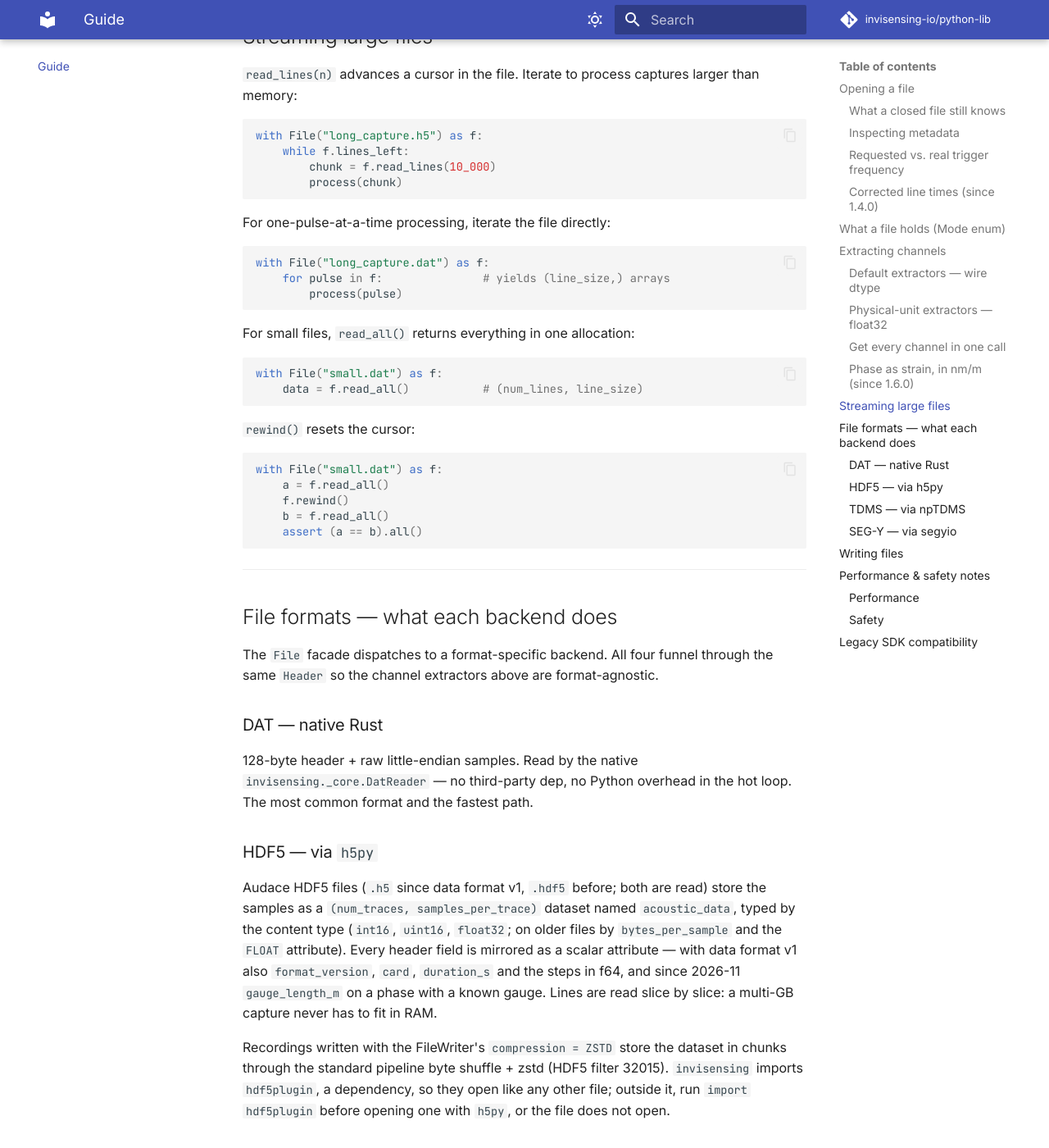
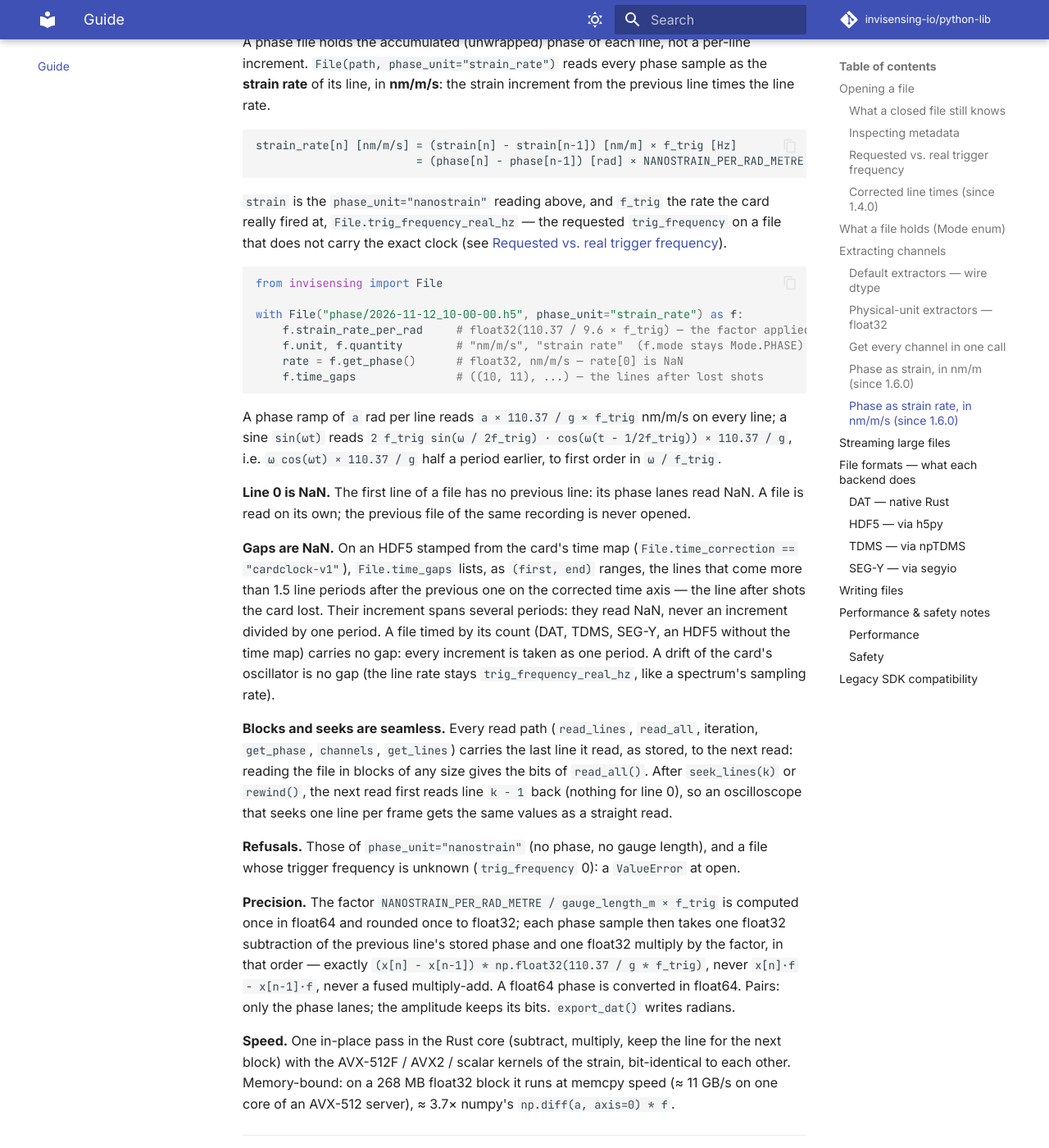
Before and after one commit to invisensing-io/python-lib, an MkDocs documentation site: the page built from docs/guide.md, in a window 1280 px wide and 1400 px high, scrolled down 9617 px. Shown: the whole window at 82% size. Built offline with MkDocs 1.6.1 and Material for MkDocs 9.7.7, drawn with Linux system fonts in a browser that asks for light colours; comment, search, counter and statistics services are not loaded; some of the changed text lies outside the part shown.

Commit message:
invisensing 1.6.0: the strain rate in the changelog, README and guide
The 1.6.0 entry (still unreleased) adds phase_unit="strain_rate": the
definition, the NaN of line 0 and after a time-axis gap, the seamless
blocks and seeks, the refusals, File.strain_rate_per_rad and
File.time_gaps, the native kernels. README and the guide state the
definition plainly, with a ramp and a sine as worked values, the arithmetic
order and the measured throughput (memory-bound: memcpy speed, about 3.7x
numpy's np.diff(a, axis=0) * f on a 268 MB block); the API page lists the
core functions.

````diff
--- a/docs/guide.md
+++ b/docs/guide.md
@@ -411,6 +411,79 @@ memory-bound: about the speed of numpy's in-place `np.multiply(a, f,
 out=a)`, four times faster than `a / g * K`, which allocates two
 temporaries.
 
+### Phase as strain rate, in nm/m/s (since 1.6.0)
+
+A phase file holds the accumulated (unwrapped) phase of each line, not a
+per-line increment. `File(path, phase_unit="strain_rate")` reads every
+phase sample as the **strain rate** of its line, in **nm/m/s**: the strain
+increment from the previous line times the line rate.
+
+```text
+strain_rate[n] [nm/m/s] = (strain[n] − strain[n−1]) [nm/m] × f_trig [Hz]
+                        = (phase[n] − phase[n−1]) [rad] × NANOSTRAIN_PER_RAD_METRE / gauge_length_m × f_trig
+```
+
+`strain` is the `phase_unit="nanostrain"` reading above, and `f_trig` the
+rate the card really fired at, `File.trig_frequency_real_hz` — the
+requested `trig_frequency` on a file that does not carry the exact clock
+(see [Requested vs. real trigger frequency](#requested-vs-real-trigger-frequency)).
+
+```python
+from invisensing import File
+
+with File("phase/2026-11-12_10-00-00.h5", phase_unit="strain_rate") as f:
+    f.strain_rate_per_rad     # float32(110.37 / 9.6 × f_trig) — the factor applied
+    f.unit, f.quantity        # "nm/m/s", "strain rate"  (f.mode stays Mode.PHASE)
+    rate = f.get_phase()      # float32, nm/m/s — rate[0] is NaN
+    f.time_gaps               # ((10, 11), ...) — the lines after lost shots
+```
+
+A phase ramp of `a` rad per line reads `a × 110.37 / g × f_trig` nm/m/s
+on every line; a sine `sin(ωt)` reads `2 f_trig sin(ω / 2f_trig) ·
+cos(ω(t − 1/2f_trig)) × 110.37 / g`, i.e. `ω cos(ωt) × 110.37 / g` half a
+period earlier, to first order in `ω / f_trig`.
+
+**Line 0 is NaN.** The first line of a file has no previous line: its
+phase lanes read NaN. A file is read on its own; the previous file of the
+same recording is never opened.
+
+**Gaps are NaN.** On an HDF5 stamped from the card's time map
+(`File.time_correction == "cardclock-v1"`), `File.time_gaps` lists, as
+`(first, end)` ranges, the lines that come more than 1.5 line periods
+after the previous one on the corrected time axis — the line after shots
+the card lost. Their increment spans several periods: they read NaN, never
+an increment divided by one period. A file timed by its count (DAT, TDMS,
+SEG-Y, an HDF5 without the time map) carries no gap: every increment is
+taken as one period. A drift of the card's oscillator is no gap (the line
+rate stays `trig_frequency_real_hz`, like a spectrum's sampling rate).
+
+**Blocks and seeks are seamless.** Every read path (`read_lines`,
+`read_all`, iteration, `get_phase`, `channels`, `get_lines`) carries the
+last line it read, as stored, to the next read: reading the file in blocks
+of any size gives the bits of `read_all()`. After `seek_lines(k)` or
+`rewind()`, the next read first reads line `k − 1` back (nothing for
+line 0), so an oscilloscope that seeks one line per frame gets the same
+values as a straight read.
+
+**Refusals.** Those of `phase_unit="nanostrain"` (no phase, no gauge
+length), and a file whose trigger frequency is unknown (`trig_frequency`
+0): a `ValueError` at open.
+
+**Precision.** The factor `NANOSTRAIN_PER_RAD_METRE / gauge_length_m ×
+f_trig` is computed once in float64 and rounded once to float32; each phase
+sample then takes one float32 subtraction of the previous line's stored
+phase and one float32 multiply by the factor, in that order — exactly
+`(x[n] - x[n-1]) * np.float32(110.37 / g * f_trig)`, never `x[n]·f −
+x[n−1]·f`, never a fused multiply-add. A float64 phase is converted in
+float64. Pairs: only the phase lanes; the amplitude keeps its bits.
+`export_dat()` writes radians.
+
+**Speed.** One in-place pass in the Rust core (subtract, multiply, keep the
+line for the next block) with the AVX-512F / AVX2 / scalar kernels of the
+strain, bit-identical to each other. Memory-bound: on a 268 MB float32
+block it runs at memcpy speed (≈ 11 GB/s on one core of an AVX-512
+server), ≈ 3.7× numpy's `np.diff(a, axis=0) * f`.
+
 ---
 
 ## Streaming large files
@@ -561,7 +634,9 @@ fired at an inexact rate is refused: a DAT never carries one.
   source format.
 - The phase to strain conversion (`phase_unit="nanostrain"`) is one
   in-place multiply per sample with AVX-512F / AVX2 kernels chosen at run
-  time, bit-identical to the scalar loop (see above).
+  time, bit-identical to the scalar loop (see above); the strain rate
+  (`phase_unit="strain_rate"`) one in-place subtract-then-multiply pass on
+  the same tiers.
 
 ### Safety
 
````
Also changed, not shown: CHANGELOG.md (+29 -1 lines), README.md (+58 -2 lines), docs/api.md (+10 -1 lines), docs/index.md (+4 -1 lines).
